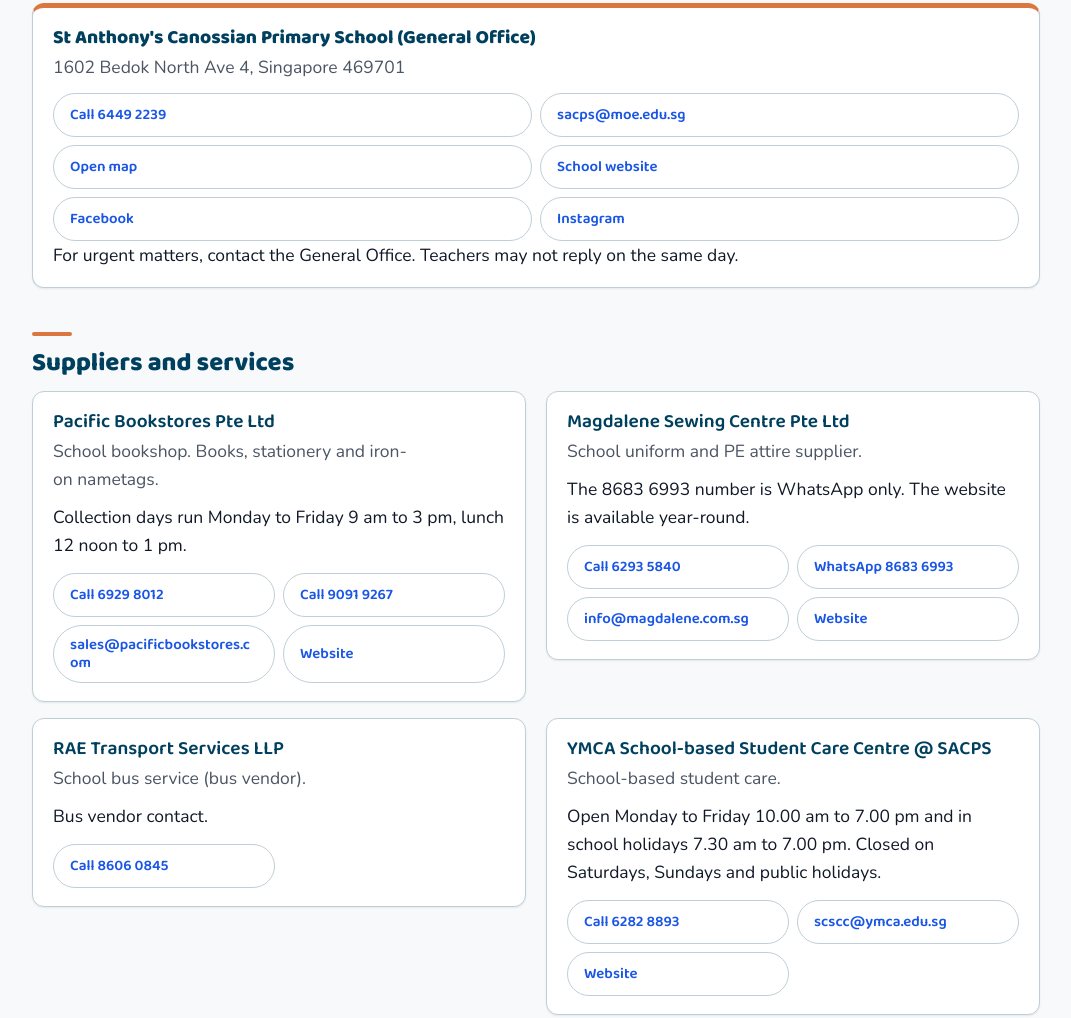
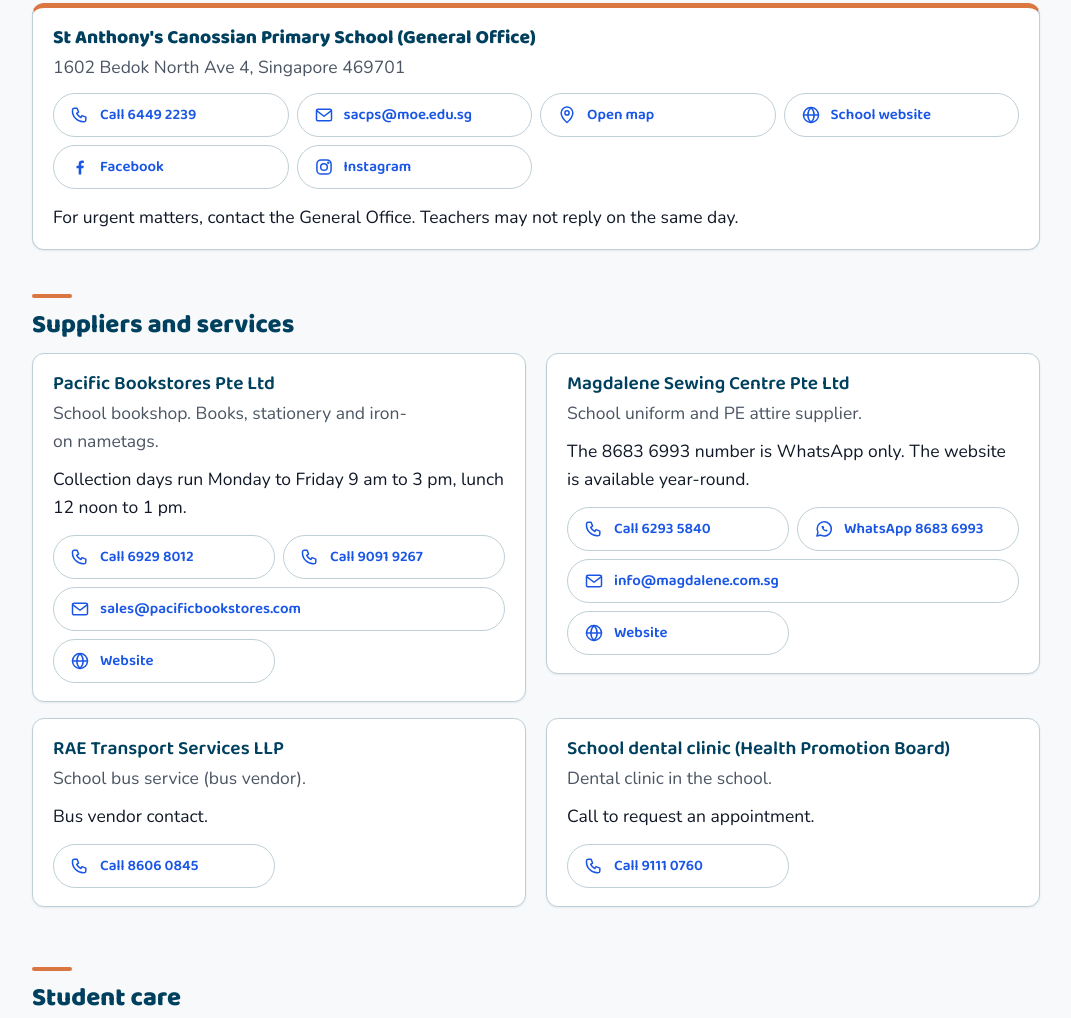
Before and after one commit to chuawt/sacps, an Astro site: page /contacts in a window 1280 px wide. Shown: the part 298-1316 px from the top of the page, without its empty margins (104-1175 px from the left). Built offline with nearby package versions, Linux system fonts and the light colour scheme; Astro itself is replaced by a stand-in of ours.

Commit message:
Contact icons, student care section, Coming up timeline, sharper hero
- Icons on contact buttons (call, email, map, website, Facebook, Instagram, WhatsApp)
- YMCA and Morning Star details moved from Suppliers to Student care
- Coming up is a vertical timeline that loads more items as you scroll
- Hero upscaled 2x (Topaz) and served by screen size, no pixelated scaling

Co-Authored-By: Claude Opus 5.5 <noreply@anthropic.com>

```diff
--- a/src/components/LinkBtn.astro
+++ b/src/components/LinkBtn.astro
@@ -1,6 +1,16 @@
 ---
-interface Props { label: string; href: string; kind: "tel" | "mail" | "map" | "web" }
+type Kind = "tel" | "mail" | "map" | "web" | "facebook" | "instagram" | "whatsapp"
+interface Props { label: string; href: string; kind: Kind }
 const { label, href, kind } = Astro.props
-const ext = kind === "web" || kind === "map"
+const ext = kind !== "tel" && kind !== "mail"
 ---
-<a class="btn ghost small" href={href} target={ext ? "_blank" : undefined} rel={ext ? "noopener" : undefined}>{label}</a>
+<a class={`btn ghost small link-btn kind-${kind}`} href={href} target={ext ? "_blank" : undefined} rel={ext ? "noopener" : undefined}>
+  {kind === "tel" && <svg class="ico" viewBox="0 0 24 24" width="20" height="20" fill="none" stroke="currentColor" stroke-width="1.8" stroke-linecap="round" stroke-linejoin="round" aria-hidden="true" focusable="false"><path d="M5 4h3.5l1.8 4.5-2.3 1.5a11 11 0 0 0 5 5l1.5-2.3L19 14.5V18a2 2 0 0 1-2 2A13 13 0 0 1 3 6a2 2 0 0 1 2-2z"/></svg>}
+  {kind === "mail" && <svg class="ico" viewBox="0 0 24 24" width="20" height="20" fill="none" stroke="currentColor" stroke-width="1.8" stroke-linecap="round" stroke-linejoin="round" aria-hidden="true" focusable="false"><rect x="3" y="5" width="18" height="14" rx="2"/><path d="m3.5 7 8.5 6.5L20.5 7"/></svg>}
+  {kind === "map" && <svg class="ico" viewBox="0 0 24 24" width="20" height="20" fill="none" stroke="currentColor" stroke-width="1.8" stroke-linecap="round" stroke-linejoin="round" aria-hidden="true" focusable="false"><path d="M12 21s-7-6.2-7-11.5a7 7 0 0 1 14 0C19 14.8 12 21 12 21z"/><circle cx="12" cy="9.5" r="2.5"/></svg>}
+  {kind === "web" && <svg class="ico" viewBox="0 0 24 24" width="20" height="20" fill="none" stroke="currentColor" stroke-width="1.8" stroke-linecap="round" stroke-linejoin="round" aria-hidden="true" focusable="false"><circle cx="12" cy="12" r="9"/><path d="M3 12h18M12 3c2.5 2.5 3.8 5.5 3.8 9S14.5 18.5 12 21c-2.5-2.5-3.8-5.5-3.8-9S9.5 5.5 12 3z"/></svg>}
+  {kind === "facebook" && <svg class="ico" viewBox="0 0 24 24" width="20" height="20" fill="currentColor" aria-hidden="true" focusable="false"><path d="M13.5 21v-7.5h2.6l.4-3h-3V8.6c0-.9.3-1.5 1.5-1.5h1.6V4.4c-.3 0-1.2-.1-2.3-.1-2.3 0-3.9 1.4-3.9 4v2.2H7.8v3h2.6V21h3.1z"/></svg>}
+  {kind === "instagram" && <svg class="ico" viewBox="0 0 24 24" width="20" height="20" fill="none" stroke="currentColor" stroke-width="1.8" stroke-linecap="round" stroke-linejoin="round" aria-hidden="true" focusable="false"><rect x="3.5" y="3.5" width="17" height="17" rx="5"/><circle cx="12" cy="12" r="4"/><circle cx="17.2" cy="6.8" r=".6" fill="currentColor"/></svg>}
+  {kind === "whatsapp" && <svg class="ico" viewBox="0 0 24 24" width="20" height="20" fill="none" stroke="currentColor" stroke-width="1.8" stroke-linecap="round" stroke-linejoin="round" aria-hidden="true" focusable="false"><path d="M3.5 20.5l1.3-4.6A8.5 8.5 0 1 1 8.2 19.3z"/><path d="M9 8.5c0 3.5 3 6.5 6.5 6.5l1-1.5-2-1-.9.7c-.8-.4-1.6-1.2-2-2l.7-.9-1-2z" fill="currentColor" stroke="none"/></svg>}
+  <span class="lbl">{label}</span>
+</a>
--- a/src/data/content.ts
+++ b/src/data/content.ts
@@ -1060,23 +1060,6 @@ export const data = {
         s: ["booklet:15"]
       },
       {
-        name: "YMCA School-based Student Care Centre @ SACPS",
-        role: "School-based student care.",
-        phones: ["6282 8893"],
-        email: "scscc@ymca.edu.sg",
-        web: "https://www.ymca.org.sg/",
-        note: "Open Monday to Friday 10.00 am to 7.00 pm and in school holidays 7.30 am to 7.00 pm. Closed on Saturdays, Sundays and public holidays.",
-        s: ["booklet:7"]
-      },
-      {
-        name: "Morning Star Community Services (Primavera)",
-        role: "Student care opposite the school.",
-        phones: ["8691 8592"],
-        web: "https://www.morningstar.org.sg/",
-        note: "Blk 95 Bedok North Ave 4, #01-1415, Singapore 460095.",
-        s: ["booklet:7"]
-      },
-      {
         name: "School dental clinic (Health Promotion Board)",
         role: "Dental clinic in the school.",
         phones: ["9111 0760"],
@@ -1085,8 +1068,22 @@ export const data = {
       }
     ],
     care: [
-      { name: "YMCA student care", t: "The school-based student care. Students walk to the YMCA centre. Contact details are under Suppliers and services.", s: ["booklet:7", "booklet:3"] },
-      { name: "Morning Star student care", t: "The student care opposite the school. Students meet the officers at the main foyer next to the General Office. Contact details are under Suppliers and services.", s: ["booklet:7", "booklet:3"] }
+      {
+        name: "YMCA School-based Student Care Centre @ SACPS",
+        t: "The school-based student care. Students walk to the YMCA centre. Open Monday to Friday 10.00 am to 7.00 pm and in school holidays 7.30 am to 7.00 pm. Closed on Saturdays, Sundays and public holidays.",
+        phones: ["6282 8893"],
+        email: "scscc@ymca.edu.sg",
+        web: "https://www.ymca.org.sg/",
+        s: ["booklet:7", "booklet:3"]
+      },
+      {
+        name: "Morning Star Community Services (Primavera)",
+        t: "The student care opposite the school. Students meet the officers at the main foyer next to the General Office.",
+        phones: ["8691 8592"],
+        web: "https://www.morningstar.org.sg/",
+        note: "Blk 95 Bedok North Ave 4, #01-1415, Singapore 460095.",
+        s: ["booklet:7", "booklet:3"]
+      }
     ],
     staff: [
       { group: "School leaders", rows: [
--- a/src/data/types.ts
+++ b/src/data/types.ts
@@ -41,7 +41,7 @@ export interface Content {
   contacts: {
     school: { name: string; address: string; phone: string; email: string; web: string; facebook: string; instagram: string; hours: string; s: Src }
     vendors: Vendor[]
-    care: { name: string; t: string; s: Src }[]
+    care: { name: string; t: string; phones: string[]; email?: string; web?: string; note?: string; s: Src }[]
     staff: { group: string; rows: string[][] }[]
     staffNote: string
     staffSrc: Src
--- a/src/layouts/Base.astro
+++ b/src/layouts/Base.astro
@@ -35,7 +35,7 @@ const pageTitle = path === "/" ? `${heading ?? title} | ${site}` : `${title} | $
     <script is:inline>
       document.documentElement.classList.add("js")
     </script>
-    {Astro.url.pathname === "/" && <link rel="preload" as="image" href="/hero/hero.webp" type="image/webp" fetchpriority="high" />}
+    {Astro.url.pathname === "/" && <link rel="preload" as="image" imagesrcset="/hero/hero-1280.webp 1280w, /hero/hero.webp 2560w" imagesizes="100vw" type="image/webp" fetchpriority="high" />}
   </head>
   <body>
     <a class="skip" href="#main">Skip to content</a>
--- a/src/pages/contacts.astro
+++ b/src/pages/contacts.astro
@@ -18,8 +18,8 @@ const mapUrl = "https://www.google.com/maps/search/?api=1&query=" + encodeURICom
       <LinkBtn label={s.email} href={`mailto:${s.email}`} kind="mail" />
       <LinkBtn label="Open map" href={mapUrl} kind="map" />
       <LinkBtn label="School website" href={s.web} kind="web" />
-      <LinkBtn label="Facebook" href={s.facebook} kind="web" />
-      <LinkBtn label="Instagram" href={s.instagram} kind="web" />
+      <LinkBtn label="Facebook" href={s.facebook} kind="facebook" />
+      <LinkBtn label="Instagram" href={s.instagram} kind="instagram" />
     </div>
     {s.hours && <p class="hours">{s.hours}</p>}
     <p>For urgent matters, contact the General Office. Teachers may not reply on the same day.</p>
@@ -35,7 +35,7 @@ const mapUrl = "https://www.google.com/maps/search/?api=1&query=" + encodeURICom
       {v.note && <p>{v.note}</p>}
       <div class="links">
         {v.phones.map((p) => <LinkBtn label={`Call ${p}`} href={telHref(p)} kind="tel" />)}
-        {v.whatsapp && <LinkBtn label={`WhatsApp ${v.whatsapp}`} href={waHref(v.whatsapp)} kind="web" />}
+        {v.whatsapp && <LinkBtn label={`WhatsApp ${v.whatsapp}`} href={waHref(v.whatsapp)} kind="whatsapp" />}
         {v.email && <LinkBtn label={v.email} href={`mailto:${v.email}`} kind="mail" />}
         {v.web && <LinkBtn label="Website" href={v.web} kind="web" />}
       </div>
@@ -46,7 +46,16 @@ const mapUrl = "https://www.google.com/maps/search/?api=1&query=" + encodeURICom
   <h2>Student care</h2>
   <div class="card-grid">
   {C.care.map((c) => (
-    <article class="card contact"><h3>{c.name}</h3><p>{c.t}</p></article>
+    <article class="card contact">
+      <h3>{c.name}</h3>
+      <p>{c.t}</p>
+      {c.note && <p>{c.note}</p>}
+      <div class="links">
+        {c.phones.map((p) => <LinkBtn label={`Call ${p}`} href={telHref(p)} kind="tel" />)}
+        {c.email && <LinkBtn label={c.email} href={`mailto:${c.email}`} kind="mail" />}
+        {c.web && <LinkBtn label="Website" href={c.web} kind="web" />}
+      </div>
+    </article>
   ))}
   </div>
 
--- a/src/scripts/client.ts
+++ b/src/scripts/client.ts
@@ -58,13 +58,6 @@ if (useOverride) {
   })
 }
 
-function shortDate(iso: string): string {
-  const [y, m, d] = iso.split("-").map(Number)
-  return new Intl.DateTimeFormat("en-SG", { timeZone: "UTC", weekday: "short", day: "numeric", month: "short", year: "numeric" })
-    .format(new Date(Date.UTC(y, m - 1, d)))
-    .replace(/,/g, "")
-}
-
 /* ---------- coming up: drop past items, countdown line, next-up label ---------- */
 const list = document.getElementById("ev-list")
 if (list) {
@@ -79,7 +72,6 @@ if (list) {
     const c = li.querySelector<HTMLElement>("[data-countdown]")
     if (c) {
       paint(c, countdown(li.dataset.date!, li.dataset.end))
-      c.textContent = `${c.textContent} · ${shortDate(li.dataset.date!)}`
     }
   })
   const empty = document.getElementById("ev-empty")
@@ -100,23 +92,39 @@ if (list) {
     if (link && go) link.setAttribute("href", go.getAttribute("href") || "/")
     card.hidden = false
   }
-  const LIMIT = 5
-  const btn = document.getElementById("ev-more") as HTMLButtonElement | null
-  const extra = upcoming.slice(LIMIT)
-  let all = false
-  const sync = () => {
-    extra.forEach((li) => (li.hidden = !all))
-    if (btn) {
-      btn.hidden = extra.length === 0
-      btn.textContent = all ? "Show fewer" : `Show all ${extra.length} more upcoming items`
-      btn.setAttribute("aria-expanded", String(all))
-    }
+  /* lazy load: show 5 upcoming items, reveal 5 more as the sentinel nears the viewport */
+  const BATCH = 5
+  const sentinel = document.getElementById("ev-sentinel")
+  const reduced = window.matchMedia("(prefers-reduced-motion: reduce)").matches
+  let pending = upcoming.slice(BATCH)
+  const reveal = () => {
+    pending.splice(0, BATCH).forEach((li) => {
+      li.hidden = false
+      if (!reduced) li.classList.add("ev-in")
+    })
+    if (!pending.length) done()
   }
-  btn?.addEventListener("click", () => {
-    all = !all
-    sync()
-  })
-  sync()
+  let io: IntersectionObserver | null = null
+  function done() {
+    io?.disconnect()
+    if (sentinel) sentinel.hidden = true
+  }
+  if (pending.length && sentinel && "IntersectionObserver" in window) {
+    pending.forEach((li) => (li.hidden = true))
+    sentinel.hidden = false
+    io = new IntersectionObserver(
+      (entries) => {
+        if (entries.some((e) => e.isIntersecting) && pending.length) {
+          reveal()
+          /* if the sentinel is still near the viewport after the batch, observe again */
+          io?.unobserve(sentinel)
+          if (pending.length) requestAnimationFrame(() => io?.observe(sentinel))
+        }
+      },
+      { rootMargin: "0px 0px 240px 0px" },
+    )
+    io.observe(sentinel)
+  }
 }
 
 /* ---------- first weeks: highlight today ---------- */
--- a/src/styles/global.css
+++ b/src/styles/global.css
@@ -158,7 +158,7 @@ strong { font-weight: 700; }
 /* ---------- home hero (full width banner) ---------- */
 .hero { position: relative; isolation: isolate; color: #ffffff; background: #00405f; overflow: hidden; }
 .hero-art { position: relative; height: 240px; background: #00405f; }
-.hero-art img { display: block; width: 100%; height: 100%; object-fit: cover; object-position: 70% center; image-rendering: pixelated; image-rendering: crisp-edges; image-rendering: pixelated; }
+.hero-art img { display: block; width: 100%; height: 100%; object-fit: cover; object-position: 70% center; }
 .hero-placeholder {
   width: 100%; height: 100%;
   background-color: #1d4f6c;
@@ -277,33 +277,43 @@ details.acc > summary:has(.progress)::after { margin-left: 0; }
 .btn-row { display: flex; flex-wrap: wrap; gap: 10px; margin-top: 12px; align-items: center; }
 .small-note { font-size: .9rem; color: var(--muted); }
 
-/* ---------- coming up cards ---------- */
-.events { list-style: none; margin: 16px 0 16px; padding: 0; display: grid; gap: 16px; grid-template-columns: 1fr; }
-.ev {
-  display: flex; flex-direction: column; gap: 10px; background: var(--surface); border: 1px solid var(--line);
-  border-radius: var(--radius); padding: 16px 18px 18px; box-shadow: var(--shadow);
+/* ---------- coming up timeline ---------- */
+.events { list-style: none; margin: 18px 0 8px; padding: 0 0 0 30px; position: relative; }
+.events::before { content: ""; position: absolute; left: 9px; top: 12px; bottom: 12px; width: 3px; border-radius: 2px; background: var(--line); }
+.ev { position: relative; padding: 0 0 22px; }
+.ev:last-child { padding-bottom: 0; }
+.ev[hidden] { display: none; }
+.ev-dot {
+  position: absolute; left: -30px; top: 14px; width: 21px; height: 21px; border-radius: 50%;
+  background: var(--page); border: 4px solid var(--pinafore); box-sizing: border-box;
 }
-.ev-date {
-  align-self: flex-start; display: flex; align-items: baseline; gap: 6px; background: var(--surface-2); border: 1px solid var(--line);
-  border-top: 4px solid var(--pinafore); border-radius: 8px; padding: 4px 12px 5px; line-height: 1.1;
+.ev-body {
+  background: var(--surface); border: 1px solid var(--line); border-radius: var(--radius); padding: 14px 18px 16px;
+  box-shadow: var(--shadow); min-width: 0;
 }
-.ev-date .d { font: 800 1.7rem/1.1 var(--display); color: var(--head); }
-.ev-date .m { font: 600 .95rem/1.1 var(--display); text-transform: uppercase; letter-spacing: .06em; color: var(--muted); }
-.ev-date .y { font-size: .8rem; color: var(--muted); }
-.ev-body { display: flex; flex-direction: column; flex: 1; min-width: 0; }
-.ev h3 { margin: 0 0 6px; font-size: 1.25rem; color: var(--ink); }
+.ev-date { margin: 0 0 6px; display: flex; flex-wrap: wrap; gap: 4px 10px; align-items: center; }
+.ev-day { display: inline-block; font: 700 .85rem/1.2 var(--display); letter-spacing: .04em; color: var(--head); background: var(--soft); padding: 4px 12px; border-radius: 999px; }
+.ev h3 { margin: 0 0 4px; font-size: 1.25rem; color: var(--ink); }
 .ev p { margin: 0 0 6px; }
 .ev .when { font-weight: 700; }
-.ev .next-label { display: none; margin: 0 0 4px; font: 800 .85rem/1.2 var(--display); letter-spacing: .1em; text-transform: uppercase; color: var(--accent-text); }
-.ev.is-next { border-color: var(--orange); border-width: 2px; padding: 15px 17px 17px; background: var(--warn-bg); box-shadow: 0 4px 14px rgba(218,119,65,.22); }
-.ev.is-next .next-label { display: block; }
-.ev.is-next .ev-date { border-top-color: var(--orange); background: var(--surface); }
+.ev .next-label { display: none; font: 800 .8rem/1.2 var(--display); letter-spacing: .1em; text-transform: uppercase; color: #ffffff; background: var(--accent-text); padding: 4px 10px; border-radius: 999px; }
+.ev.is-next .ev-body { border-color: var(--orange); border-width: 2px; padding: 13px 17px 15px; background: var(--warn-bg); box-shadow: 0 4px 14px rgba(218,119,65,.22); }
+.ev.is-next .next-label { display: inline-block; }
+.ev.is-next .ev-dot { background: var(--orange); border-color: var(--orange); box-shadow: 0 0 0 5px rgba(218,119,65,.22); }
+.ev.is-next .ev-day { background: var(--surface); }
 .ev .count { margin: 0 0 4px; font-weight: 700; font-size: .92rem; color: var(--muted); }
 .ev .count.soon { color: var(--accent-text); }
 .ev .count:empty { display: none; }
-.ev .btn-row { margin-top: auto; padding-top: 10px; }
-@media (min-width: 640px) { .events { grid-template-columns: repeat(2, minmax(0, 1fr)); } }
-@media (min-width: 1040px) { .events { grid-template-columns: repeat(3, minmax(0, 1fr)); gap: 20px; } }
+.ev .ev-detail { color: var(--ink); }
+.ev .btn-row { margin-top: 8px; }
+.ev.ev-in { animation: ev-fade .5s ease both; }
+@keyframes ev-fade { from { opacity: 0; transform: translateY(10px); } to { opacity: 1; transform: none; } }
+@media (prefers-reduced-motion: reduce) { .ev.ev-in { animation: none; } }
+#ev-sentinel { height: 1px; }
+@media (min-width: 1040px) {
+  .page-body:has(.home-main) { display: grid; grid-template-columns: minmax(0, 1fr) 380px; gap: 0 48px; align-items: start; }
+  .home-side { position: sticky; top: 16px; }
+}
 .empty { text-align: center; }
 
 .key-times { margin: 10px 0 18px; border: 1px solid var(--line); border-radius: var(--radius); background: var(--surface); overflow: hidden; }
@@ -343,9 +353,12 @@ details.acc > summary:has(.progress)::after { margin-left: 0; }
 .main-contact .hours { margin-top: 14px; }
 .links { display: grid; gap: 8px; margin: 12px 0 0; grid-template-columns: 1fr; }
 .links > div { display: contents; }
-.links .btn { justify-content: flex-start; text-align: left; width: 100%; padding: 10px 16px; }
+.links .btn { justify-content: flex-start; text-align: left; width: 100%; padding: 10px 16px; gap: 10px; }
 .links .btn.ghost { color: var(--link); }
-@media (min-width: 640px) { .links { grid-template-columns: repeat(2, minmax(0, 1fr)); } }
+.link-btn .ico { flex: none; width: 20px; height: 20px; display: block; }
+.link-btn .lbl { min-width: 0; overflow-wrap: anywhere; }
+@media (min-width: 640px) { .links { grid-template-columns: repeat(auto-fill, minmax(min(100%, 200px), 1fr)); } .links .kind-mail { grid-column: 1 / -1; } .main-contact .links .kind-mail { grid-column: auto; } }
+.links + p { margin-top: 14px; }
 
 /* ---------- about ---------- */
 .about-grid { display: grid; gap: 4px 36px; margin-bottom: 8px; }
```
Also changed, not shown: src/pages/index.astro (+6 -10 lines), public/hero/hero-1280.webp (added), public/hero/hero.webp.
